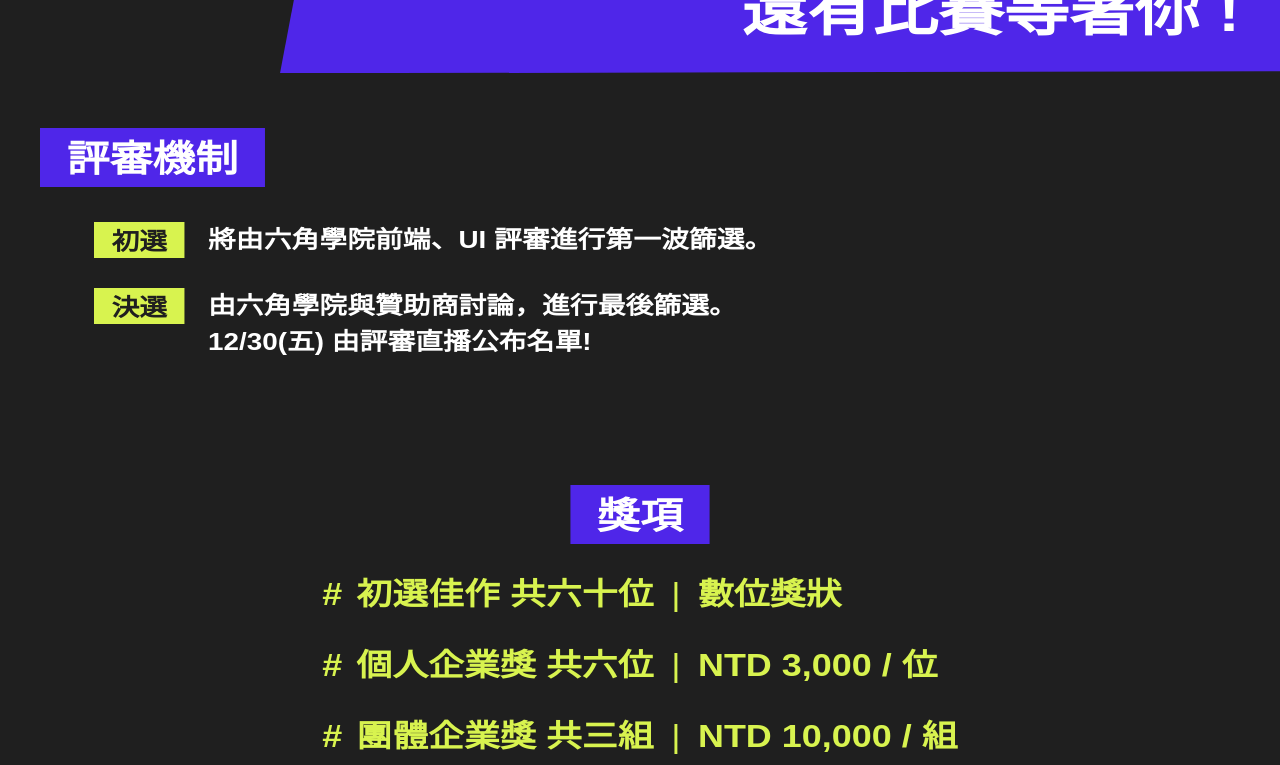
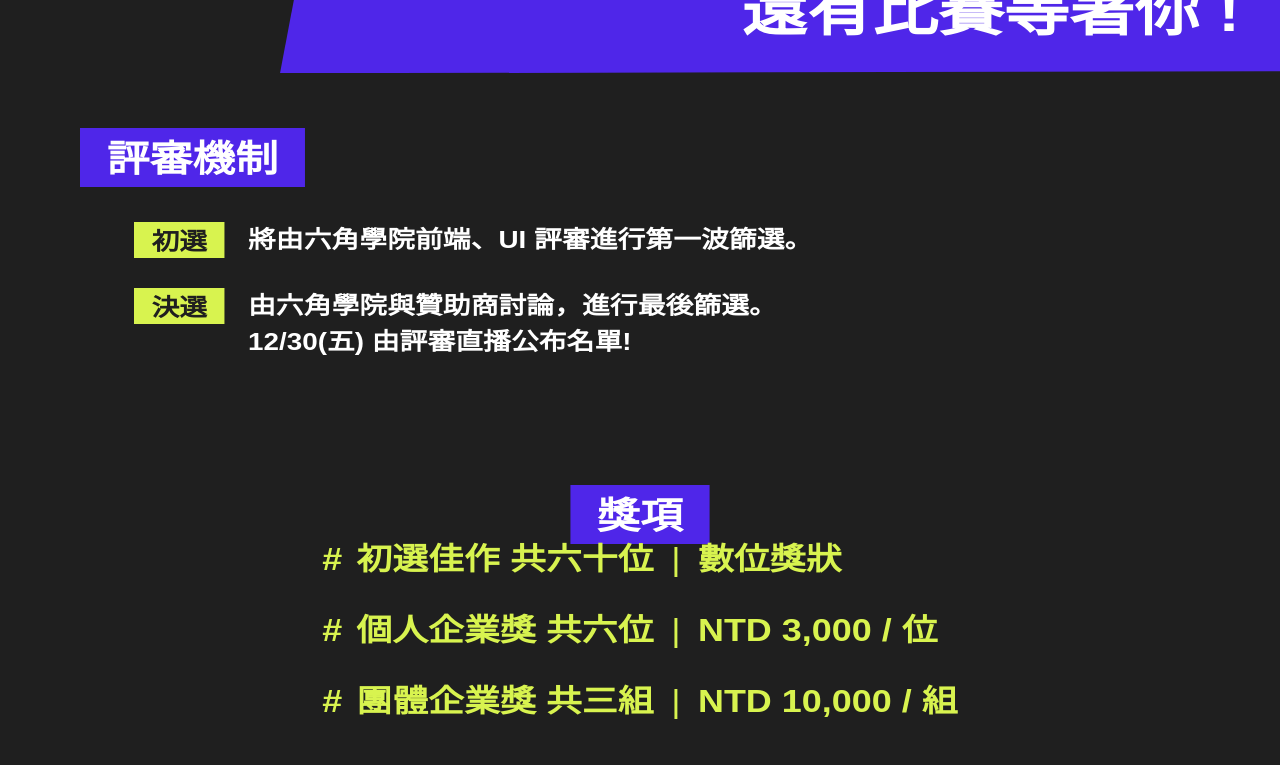
Before and after one commit to Conga-TheF2E/The_F2E_index, a Vue app: page / in a window 1280 px wide. Shown: the part 3100-3865 px from the top of the page. Built offline with nearby package versions, Linux system fonts and the light colour scheme; a web font is replaced by a local one.

Commit message:
feat: 調整 Section6 RWD

```diff
--- a/src/assets/scss/components/Section6.scss
+++ b/src/assets/scss/components/Section6.scss
@@ -5,6 +5,7 @@
         height: 211.37px;
         background: #4f26e9;
         padding: 40px;
+        margin-bottom: 55px;
         margin-left: auto;
 
         h2 {
@@ -35,14 +36,40 @@
                 transform-origin: left;
             }
         }
+
+        @include for-mobile {
+            padding: 15px;
+            margin-bottom: 40px;
+            display: flex;
+            justify-content: center;
+            & h2 {
+                transform-origin: center;
+                font-size: 26px;
+                line-height: calc(26px / 1.15965 * 1.5);
+                margin: 0 auto;
+            }
+        }
     }
-
+    &__container {
+        box-sizing: border-box;
+        padding: 0 40px;
+        @include for-pad {
+            padding: 0 30px;
+        }
+        @include for-mobile {
+            padding: 0 10px;
+        }
+    }
     &__competitionFlow {
         margin-bottom: 125px;
         @include for-pad {
             display: flex;
             flex-direction: column;
             align-items: center;
+            margin-bottom: 80px;
+        }
+        @include for-mobile {
+            margin-bottom: 40px;
         }
         &__title {
             display: inline-block;
@@ -54,9 +81,15 @@
             background-color: #4f26e9;
             color: #fff;
             padding: 14px 23px 8px;
+            margin-bottom: 35px;
             @include for-pad {
                 font-size: 37.08px;
                 transform-origin: center;
+            }
+            @include for-mobile {
+                font-size: 20px;
+                padding: 7px 11px 4px;
+                margin-bottom: 17px;
             }
         }
         &__eachFlow {
@@ -81,6 +114,11 @@
                     font-size: 24.03px; //FIXME:
                     transform-origin: center;
                 }
+                @include for-mobile {
+                    font-size: 12.03px; //FIXME:
+                    margin-right: 12px;
+                    padding: 4px 7px 2px;
+                }
             }
             p {
                 line-height: 36px;
@@ -92,10 +130,17 @@
                 @include for-pad {
                     font-size: 24.08px; //FIXME:
                 }
+                @include for-mobile {
+                    font-size: 12px; //FIXME:
+                    line-height: 17px;
+                }
             }
         }
         &__eachFlow + &__eachFlow {
             margin-top: 30px;
+            @include for-mobile {
+                margin-top: 10px;
+            }
         }
     }
     &__competitionAwards {
@@ -103,6 +148,13 @@
         flex-direction: column;
         align-items: center;
         margin-bottom: 170px;
+
+        @include for-pad {
+            margin-bottom: 80px;
+        }
+        @include for-mobile {
+            margin-bottom: 40px;
+        }
         &__title {
             display: inline-block;
             font-size: 36.9597px;
@@ -114,9 +166,12 @@
             padding: 14px 23px 8px;
             @include for-pad {
                 font-size: 37.08px;
+                margin-bottom: 30px;
             }
             @include for-mobile {
-                font-size: 37.16px;
+                font-size: 20px;
+                padding: 7px 11px 4px;
+                margin-bottom: 17px;
             }
         }
         &__content {
@@ -128,21 +183,34 @@
             @include for-pad {
                 font-size: 25.69px;
             }
+            @include for-mobile {
+                font-size: 12px;
+                margin-bottom: 20px;
+            }
             li {
                 position: relative;
                 &::before {
                     content: '#';
                     display: inline-block;
                     margin-right: 12px;
+                    @include for-mobile {
+                        margin-right: 6px;
+                    }
                 }
                 span {
                     display: inline-block;
                     margin: 0 15px;
                     font-weight: 400;
+                    @include for-mobile {
+                        margin: 0 6px;
+                    }
                 }
             }
             li + li {
                 margin-top: 40px;
+                @include for-mobile {
+                    margin-top: 10px;
+                }
             }
         }
         &__note {
@@ -154,12 +222,29 @@
             background-color: #d8f34f;
             color: #1f1f1f;
             padding: 13px 70px 7px;
+            @include for-pad {
+                font-size: 25.69px;
+                padding: 6.5px 35px 3.5px;
+            }
+            @include for-mobile {
+                font-size: 12px;
+                padding: 6.5px 20px 3.5px;
+            }
         }
     }
     &__sponsors {
         display: flex;
         flex-direction: column;
         align-items: center;
+        &__title {
+            margin-bottom: 50px;
+            @include for-pad {
+                margin-bottom: 40px;
+            }
+            @include for-mobile {
+                margin-bottom: 20px;
+            }
+        }
         h3 {
             // display: inline-block;
             font-weight: 900;
@@ -168,6 +253,9 @@
             text-align: center;
             @include for-pad {
                 font-size: 48.91px;
+            }
+            @include for-mobile {
+                font-size: 24px;
             }
         }
     }
@@ -178,9 +266,9 @@
         align-items: center;
     }
 
-    // beehive 下排往上50%
+    // beehive 下排往上48%
     &__sponsors :nth-child(3) {
-        transform: translate(0%, -50%);
+        transform: translate(0%, -48%);
     }
 
     &__sponsor__beehive {
@@ -203,7 +291,10 @@
     &__sponsor__beehive + &__sponsor__beehive {
         margin-left: calc(148px + 26px);
         @include for-pad {
-            margin-left: 150px;
+            margin-left: 155px;
+        }
+        @include for-pad {
+            margin-left: 75px;
         }
     }
 }
--- a/src/components/Section6.vue
+++ b/src/components/Section6.vue
@@ -5,14 +5,14 @@ import blockstudio_logo from '../assets/img/blockstudio_logo.svg'
 </script>
 <template>
     <section class="Section6 mb-10">
-        <div class="Section6__title clip-each--Section6_title mb-11">
+        <div class="Section6__title clip-each--Section6_title">
             <h2>
                 區區修練<br class="Section6__title__breakLine" />已經沒辦法滿足了嗎 ?
                 <br />
                 還有比賽等著你 !
             </h2>
         </div>
-        <div class="container" style="padding: 0 40px">
+        <div class="Section6__container container">
             <div class="Section6__competitionFlow">
                 <h3 class="Section6__competitionFlow__title mb-7">評審機制</h3>
                 <ul>
@@ -30,7 +30,7 @@ import blockstudio_logo from '../assets/img/blockstudio_logo.svg'
                 </ul>
             </div>
             <div class="Section6__competitionAwards">
-                <h3 class="Section6__competitionAwards__title mb-7">獎項</h3>
+                <h3 class="Section6__competitionAwards__title">獎項</h3>
                 <ul class="Section6__competitionAwards__content">
                     <li>初選佳作 共六十位<span>|</span>數位獎狀</li>
                     <li>個人企業獎 共六位<span>|</span>NTD 3,000 / 位</li>
@@ -39,7 +39,7 @@ import blockstudio_logo from '../assets/img/blockstudio_logo.svg'
                 <p class="Section6__competitionAwards__note">以上皆提供完賽數位獎狀</p>
             </div>
             <div class="Section6__sponsors">
-                <h3 class="mb-10">贊助單位</h3>
+                <h3 class="Section6__sponsors__title">贊助單位</h3>
 
                 <div class="Section6__sponsor__beehive__wrapper">
                     <div class="Section6__sponsor__beehive clip-each--hexagon">
```
